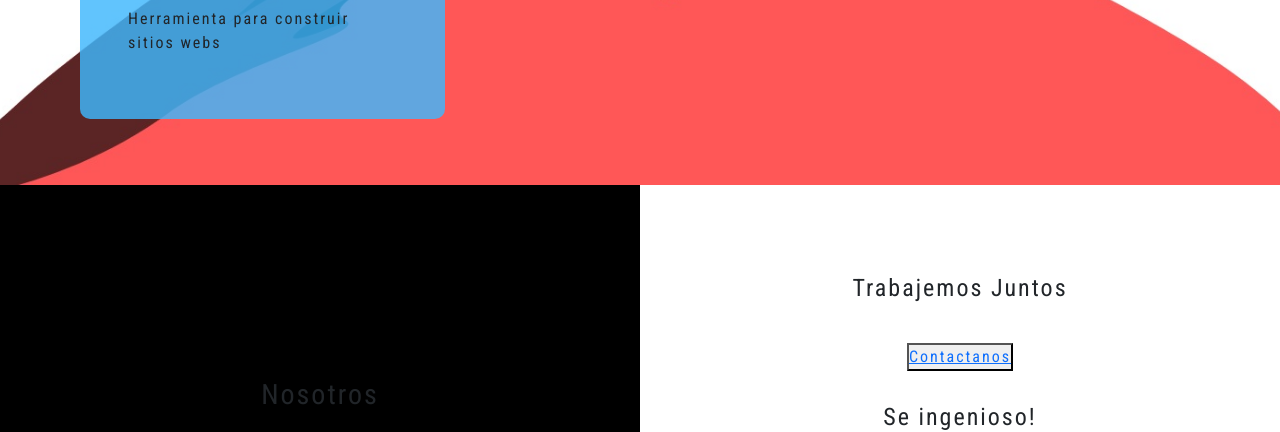
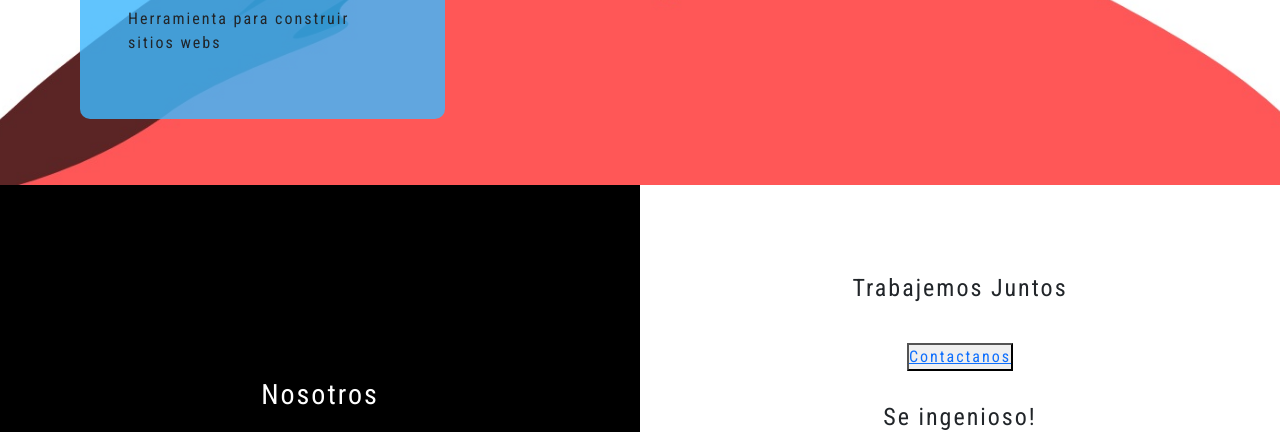
Before and after one commit to brmolezzi92/proyectoCODERJS, a plain HTML site: page index.html in a window 1280 px wide. Shown: the part 371-803 px from the top of the page. Drawn offline with nearby package versions, Linux system fonts and the light colour scheme.

Commit message:
PrimeraEntregaJS

```diff
--- a/css/style.css
+++ b/css/style.css
@@ -59,6 +59,9 @@
     height: 100%;
     align-items: center;
     justify-content: center;
+}
+.nosotrosMain>h3{
+    color: white;
 }
 .serviciosMain{
     width: 50%;
--- a/js/app.js
+++ b/js/app.js
@@ -65,6 +65,7 @@ function seleccionBoton(){
                 top: 0;
                 left: -100%;
             }
+
             button span:nth-child(2){
                 width: 100%;
                 height: 1px;
```
